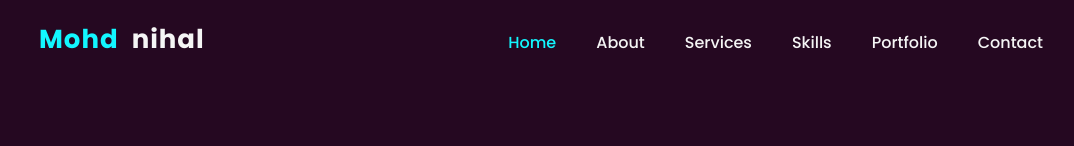
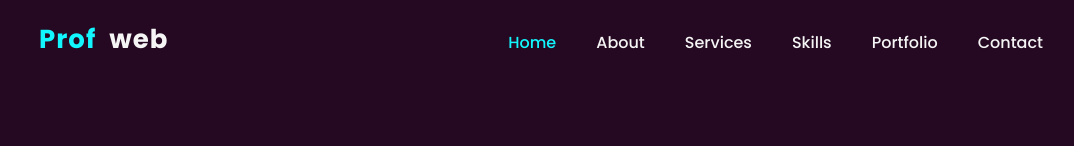
Before and after one commit to profwebin/delivery, a plain HTML site: page index.html in a window 1280 px wide. Shown: the top 146 px of the page, without its empty margins (89-1163 px from the left). Drawn offline with nearby package versions, Linux system fonts and the light colour scheme.

Commit message:
Update index.html

```diff
--- a/index.html
+++ b/index.html
@@ -10,7 +10,7 @@
 <body>
     <!-- header site  -->
     <header>
-        <div class="logo"><span>Mohd</span>&nbsp; nihal</div>
+        <div class="logo"><span>Prof</span>&nbsp; web</div>
         <ul class="navlist">
             <li><a href="#home" style="--i:1;">Home</a></li>
             <li><a href="#about" style="--i:2;">About</a></li>
```
